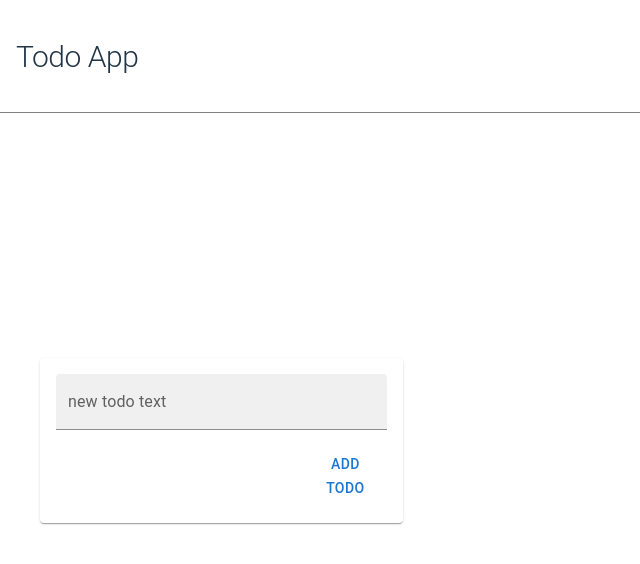
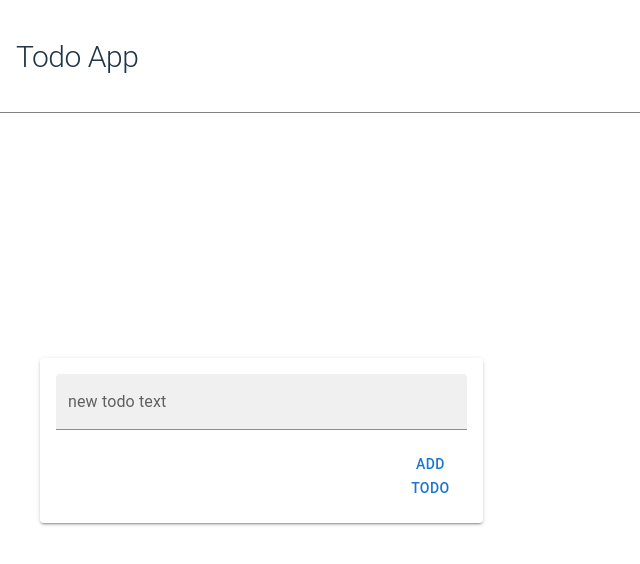
Before and after one commit to M1n01/my-todo, a React (Vite) app in the folder todo-front/: page / in a window 1280 px wide. Shown: the top 564 px of the page, without its empty margins (0-640 px from the left). Built offline with nearby package versions, Linux system fonts and the light colour scheme.

Commit message:
fix: style崩れ(左寄せは直ってない)

```diff
--- a/todo-front/src/components/TodoForm.tsx
+++ b/todo-front/src/components/TodoForm.tsx
@@ -19,9 +19,9 @@ const TodoForm: FC<Props> = ({ onSubmit }) => {
   };
 
   return (
-    <Paper>
+    <Paper elevation={2}>
       <Box sx={{ p: 2 }}>
-        <Grid container rowSpacing={2}>
+        <Grid container rowSpacing={2} columnSpacing={5}>
           <Grid item xs={12}>
             <TextField
               label="new todo text"
--- a/todo-front/types/todo.d.ts
+++ b/todo-front/src/types/todo.d.ts
@@ -1,9 +1,9 @@
 export type Todo = {
   id: number;
-  title: string;
+  text: string;
   completed: boolean;
 };
 
 export type NewTodoPayload = {
-  title: string;
+  text: string;
 };
--- a/todo-front/tsconfig.json
+++ b/todo-front/tsconfig.json
@@ -5,6 +5,7 @@
     "lib": ["ES2020", "DOM", "DOM.Iterable"],
     "module": "ESNext",
     "skipLibCheck": true,
+    "typeRoots": ["./src/types"],
 
     /* Bundler mode */
     "moduleResolution": "bundler",
```
